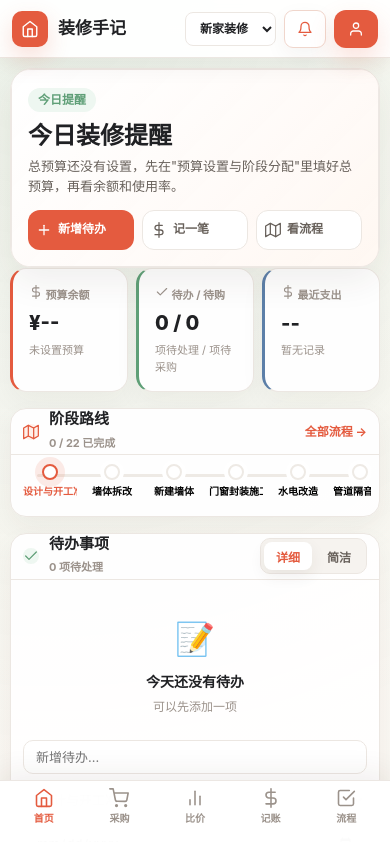
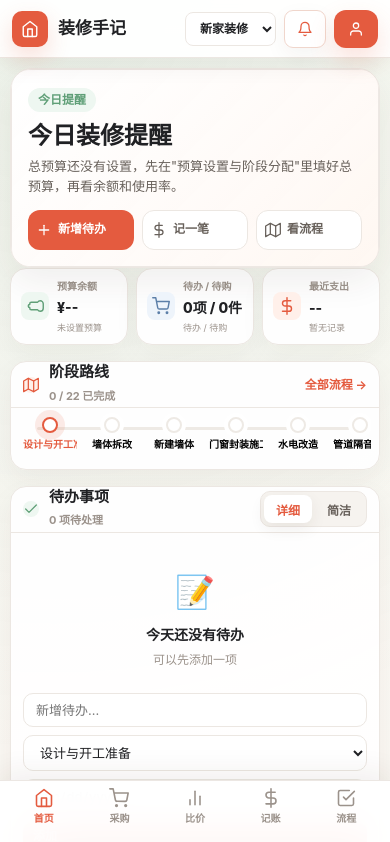
Before and after one commit to fenghuo1943/zhuangxiu, a React (Vite) app in the folder frontend/: page / in a window 390 px wide. Shown: the top 842 px of the page. Built offline with nearby package versions, Linux system fonts and the light colour scheme.

Commit message:
优化主页显示

```diff
--- a/frontend/src/components/dashboard/TodayFocus.tsx
+++ b/frontend/src/components/dashboard/TodayFocus.tsx
@@ -1,7 +1,7 @@
 import React from 'react';
 import { useStore, getBudgetRemaining, getBudgetUsageRate } from '../../data/store';
 import { Card, CardHeader, CardBody } from '../common/Card';
-import { IconStar, IconDollar, IconShopping, IconCheck } from '../common/Icons';
+import { IconStar, IconDollar, IconShopping, IconCheck, IconPiggy } from '../common/Icons';
 
 export const TodayFocus: React.FC = () => {
   const state = useStore();
@@ -55,20 +55,35 @@ export const TodayFocus: React.FC = () => {
 
       {/* Mobile: 3 Summary Cards */}
       <div className="mobile-summary-cards">
-        <div className="metric-card mobile-metric-budget">
-          <span><IconDollar size={14} /> 预算余额</span>
-          <b>¥{hasBudget ? remaining.toLocaleString() : '--'}</b>
-          <em>{hasBudget ? `使用率 ${usageRate}%` : '未设置预算'}</em>
+        <div className="metric-card">
+          <span className="iconbox iconbox-green">
+            <IconPiggy size={18} />
+          </span>
+          <div className="metric-card-body">
+            <span>预算余额</span>
+            <b>¥{hasBudget ? remaining.toLocaleString() : '--'}</b>
+            <em>{hasBudget ? `${usageRate}% 已用` : '未设置预算'}</em>
+          </div>
         </div>
-        <div className="metric-card mobile-metric-todo">
-          <span><IconCheck size={14} /> 待办 / 待购</span>
-          <b>{pendingTodos} / {pendingPurchase}</b>
-          <em>项待处理 / 项待采购</em>
+        <div className="metric-card">
+          <span className="iconbox iconbox-blue">
+            <IconShopping size={18} />
+          </span>
+          <div className="metric-card-body">
+            <span>待办 / 待购</span>
+            <b>{pendingTodos}项 / {pendingPurchase}件</b>
+            <em>待办 / 待购</em>
+          </div>
         </div>
-        <div className="metric-card mobile-metric-expense">
-          <span><IconDollar size={14} /> 最近支出</span>
-          <b>{recentExpense ? `¥${recentExpense.amount.toLocaleString()}` : '--'}</b>
-          <em>{recentExpense ? recentExpense.title : '暂无记录'}</em>
+        <div className="metric-card">
+          <span className="iconbox iconbox-coral">
+            <IconDollar size={18} />
+          </span>
+          <div className="metric-card-body">
+            <span>最近支出</span>
+            <b>{recentExpense ? `¥${recentExpense.amount.toLocaleString()}` : '--'}</b>
+            <em>{recentExpense ? (recentExpense.date || recentExpense.title) : '暂无记录'}</em>
+          </div>
         </div>
       </div>
     </>
--- a/frontend/src/styles/components.css
+++ b/frontend/src/styles/components.css
@@ -1248,16 +1248,27 @@ input[type="checkbox"] { accent-color: var(--fresh-green); width: 18px; height:
 
 /* ==================== Metric Card (Mobile) ==================== */
 .metric-card {
-  padding: 16px;
+  display: flex;
+  align-items: center;
+  gap: 12px;
+  padding: 14px 16px;
   border: 1px solid var(--fresh-line);
   border-radius: 16px;
   background: rgba(255, 255, 255, .94);
   box-shadow: 0 10px 26px rgba(55, 42, 31, .045);
 }
 
-.metric-card > span:first-of-type { display: block; font-size: 11px; color: var(--fresh-subtle); font-weight: 720; }
-.metric-card > b { display: block; margin-top: 5px; font-size: 20px; color: var(--fresh-text); font-weight: 840; }
-.metric-card > em { display: block; margin-top: 4px; font-size: 11px; color: var(--fresh-subtle); font-style: normal; }
+.metric-card .iconbox {
+  width: 38px;
+  height: 38px;
+  flex-shrink: 0;
+  border-radius: 12px;
+}
+
+.metric-card-body { min-width: 0; }
+.metric-card-body > span { display: block; font-size: 11px; color: var(--fresh-subtle); font-weight: 720; }
+.metric-card-body > b { display: block; margin-top: 3px; font-size: 17px; color: var(--fresh-text); font-weight: 840; }
+.metric-card-body > em { display: block; margin-top: 3px; font-size: 10px; color: var(--fresh-subtle); font-style: normal; }
 
 /* ==================== Mobile Bottom Nav ==================== */
 .fresh-mobile-nav { display: none; }
@@ -1527,9 +1538,28 @@ input[type="checkbox"] { accent-color: var(--fresh-green); width: 18px; height:
     gap: 8px;
   }
 
-  .mobile-metric-budget { border-left: 3px solid var(--fresh-coral); }
-  .mobile-metric-todo { border-left: 3px solid var(--fresh-green); }
-  .mobile-metric-expense { border-left: 3px solid var(--fresh-blue); }
+  .mobile-summary-cards .metric-card {
+    gap: 8px;
+    padding: 10px;
+  }
+
+  .mobile-summary-cards .metric-card .iconbox {
+    width: 28px;
+    height: 28px;
+    border-radius: 8px;
+  }
+
+  .mobile-summary-cards .metric-card-body > span {
+    font-size: 10px;
+  }
+
+  .mobile-summary-cards .metric-card-body > b {
+    font-size: 14px;
+  }
+
+  .mobile-summary-cards .metric-card-body > em {
+    font-size: 9px;
+  }
 }
 
 /* Small phones */
```
